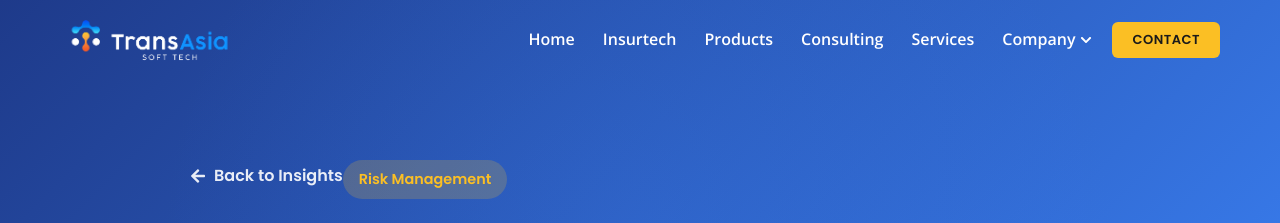
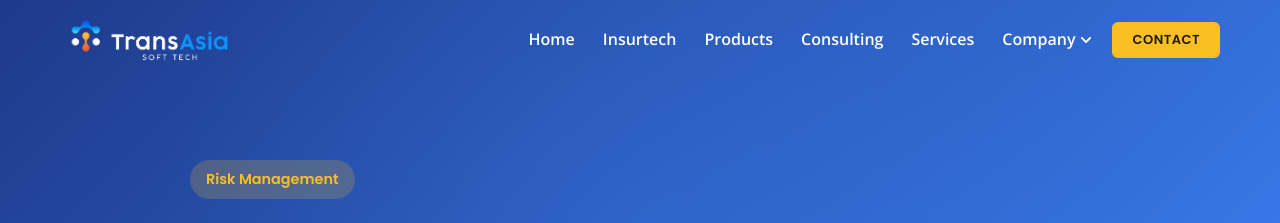
Before and after one commit to octaleadsprivatelimited-cloud/transasia, a React (Create React App) app in the folder client/: page /insights/1 in a window 1280 px wide. Shown: the top 223 px of the page. Built offline with nearby package versions, Linux system fonts and the light colour scheme.

Commit message:
Remove 'Back to Insights' navigation button from article detail page

```diff
--- a/client/src/pages/ArticleDetail.js
+++ b/client/src/pages/ArticleDetail.js
@@ -2,7 +2,7 @@ import React from 'react';
 import { useParams, Link } from 'react-router-dom';
 import styled from 'styled-components';
 import { Helmet } from 'react-helmet-async';
-import { FaCalendar, FaClock, FaArrowLeft, FaShareAlt } from 'react-icons/fa';
+import { FaCalendar, FaClock, FaShareAlt } from 'react-icons/fa';
 
 const PageContainer = styled.div`
   min-height: 100vh;
@@ -32,22 +32,6 @@ const HeroContent = styled.div`
   margin: 0 auto;
   position: relative;
   z-index: 1;
-`;
-
-const BackButton = styled(Link)`
-  display: inline-flex;
-  align-items: center;
-  gap: 8px;
-  color: rgba(255, 255, 255, 0.9);
-  text-decoration: none;
-  font-weight: 600;
-  margin-bottom: 30px;
-  transition: all 0.3s ease;
-
-  &:hover {
-    color: #ffffff;
-    gap: 12px;
-  }
 `;
 
 const Category = styled.span`
@@ -409,9 +393,6 @@ const ArticleDetail = () => {
 
       <HeroSection>
         <HeroContent>
-          <BackButton to="/insights">
-            <FaArrowLeft /> Back to Insights
-          </BackButton>
           <Category>{article.category}</Category>
           <Title>{article.title}</Title>
           <Meta>
```
